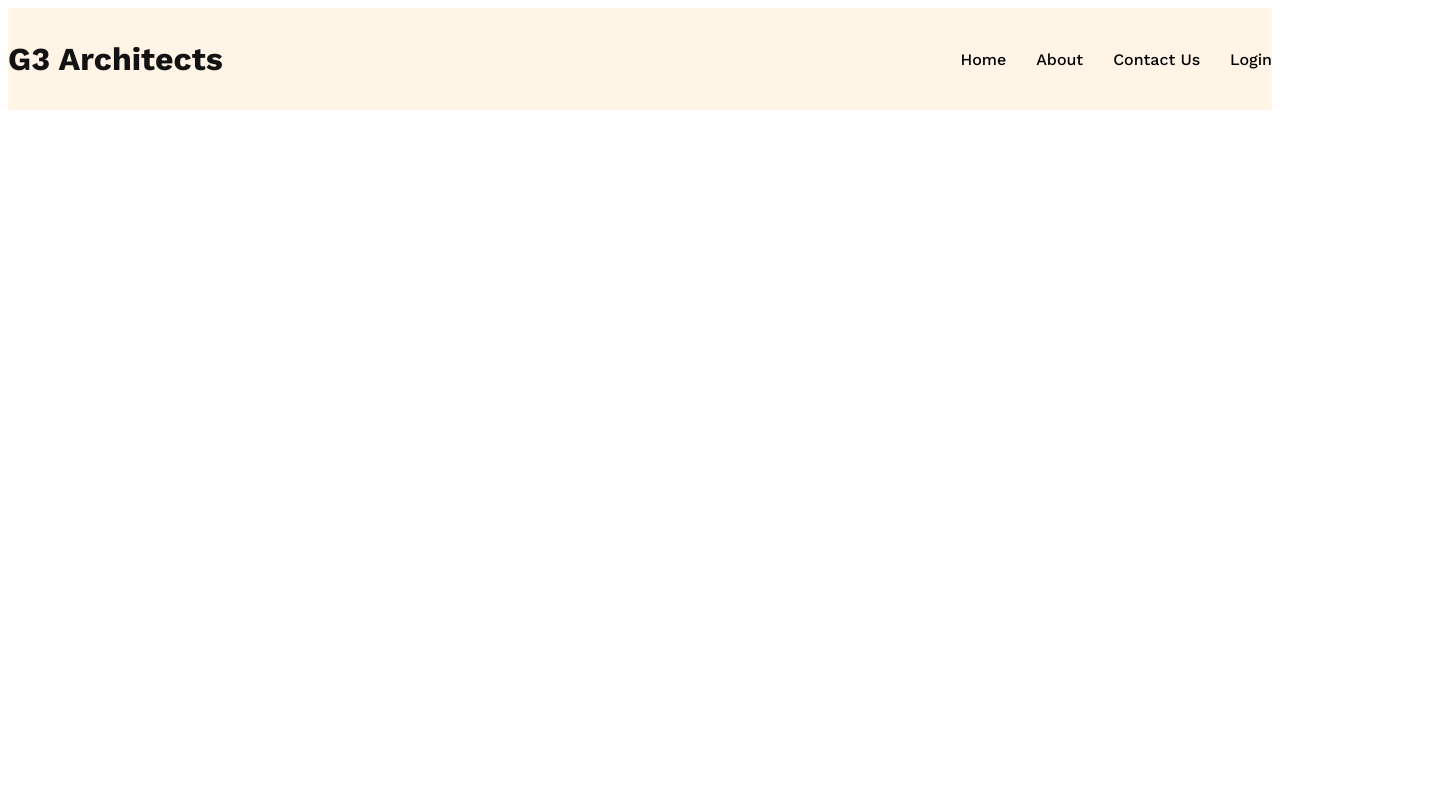
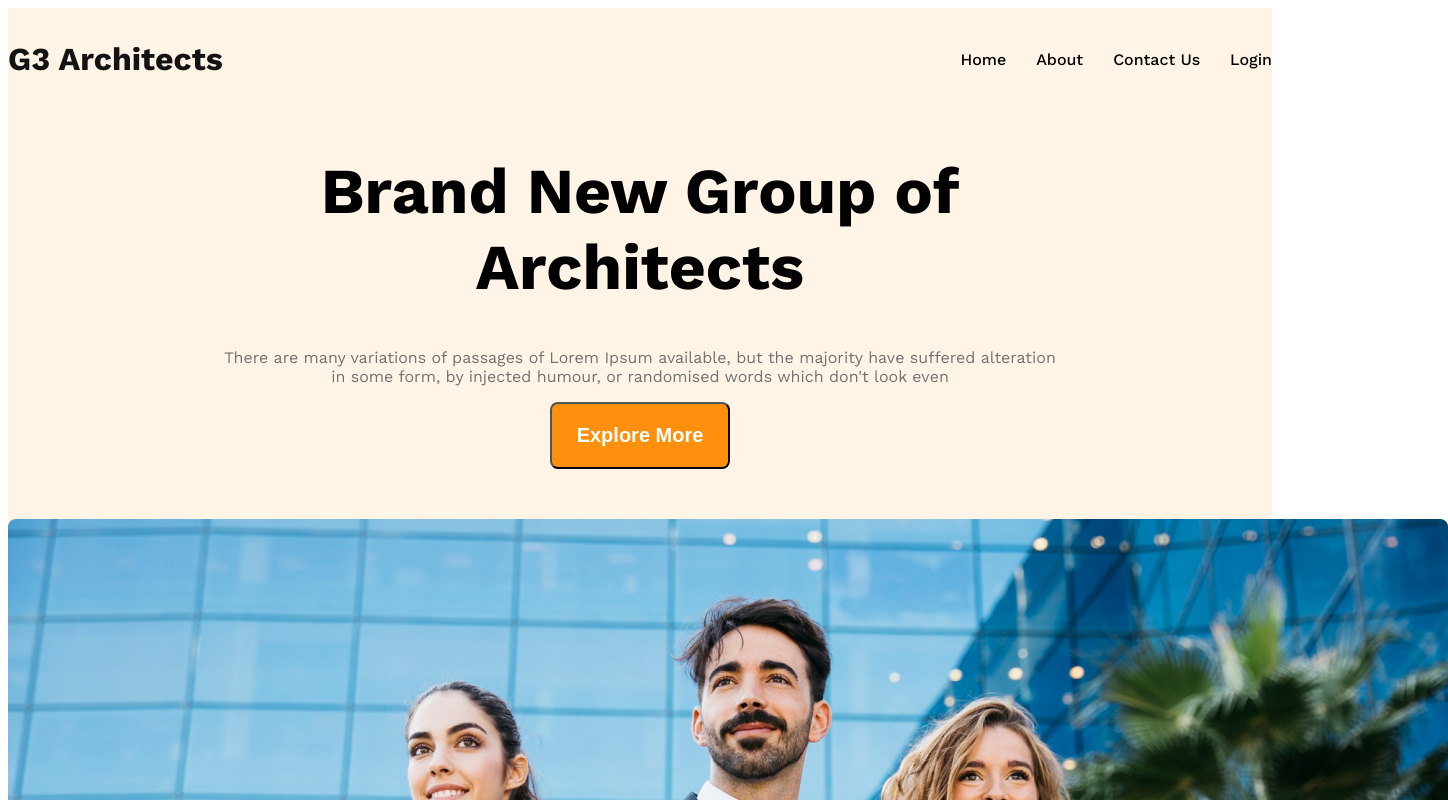
Before and after one commit to hasibprangon/g3-Architects-Again, a plain HTML site: page index.html in a window 1280 px wide. Shown: the top 800 px of the page, 1448 px wide, since content can reach past the window. Drawn offline with nearby package versions, Linux system fonts and the light colour scheme; a web font is replaced by a local one.

Commit message:
banner content updated

```diff
--- a/index.html
+++ b/index.html
@@ -20,7 +20,14 @@
             </ul>
         </nav>
         <div class="banner">
-
+            <div class="bannerContent">
+                <h1 class="bannerTitle">Brand New Group of Architects</h1>
+                <p class="bannerDescription">There are many variations of passages of Lorem Ipsum available, but the
+                    majority have suffered alteration in some form, by injected humour, or randomised words which don't
+                    look even</p>
+                <button class="btnPrimary">Explore More</button>
+            </div>
+            <img src="./images/banner.png" alt="">
         </div>
     </header>
     <main>
--- a/styles/architects.css
+++ b/styles/architects.css
@@ -14,6 +14,15 @@
 
 .bgColor {
     background-color: rgba(255, 144, 14, 0.1);
+}
+
+.btnPrimary{
+    background-color: rgb(255, 144, 14);
+    color: white;
+    padding: 20px 25px;
+    font-size: 1.25rem;
+    border-radius: 8px;
+    font-weight: 600;
 }
 
 /* Header styles */
@@ -49,8 +58,24 @@
     text-decoration: none;
 }
 
-.navBar,
-.banner {
+.navBar, .banner {
     max-width: 1440px;
     margin: 0 auto;
 }
+/* banner style */
+.bannerContent{
+    max-width: 850px;
+    margin: 0 auto;
+    text-align: center;
+    margin-bottom: 50px;
+}
+
+.bannerTitle{
+    font-weight: 700;
+    font-size: 4rem;
+}
+.bannerDescription{
+    color: rgb(114, 114, 114);
+    font-weight: 400;
+    font-size: 1rem;
+}
```
